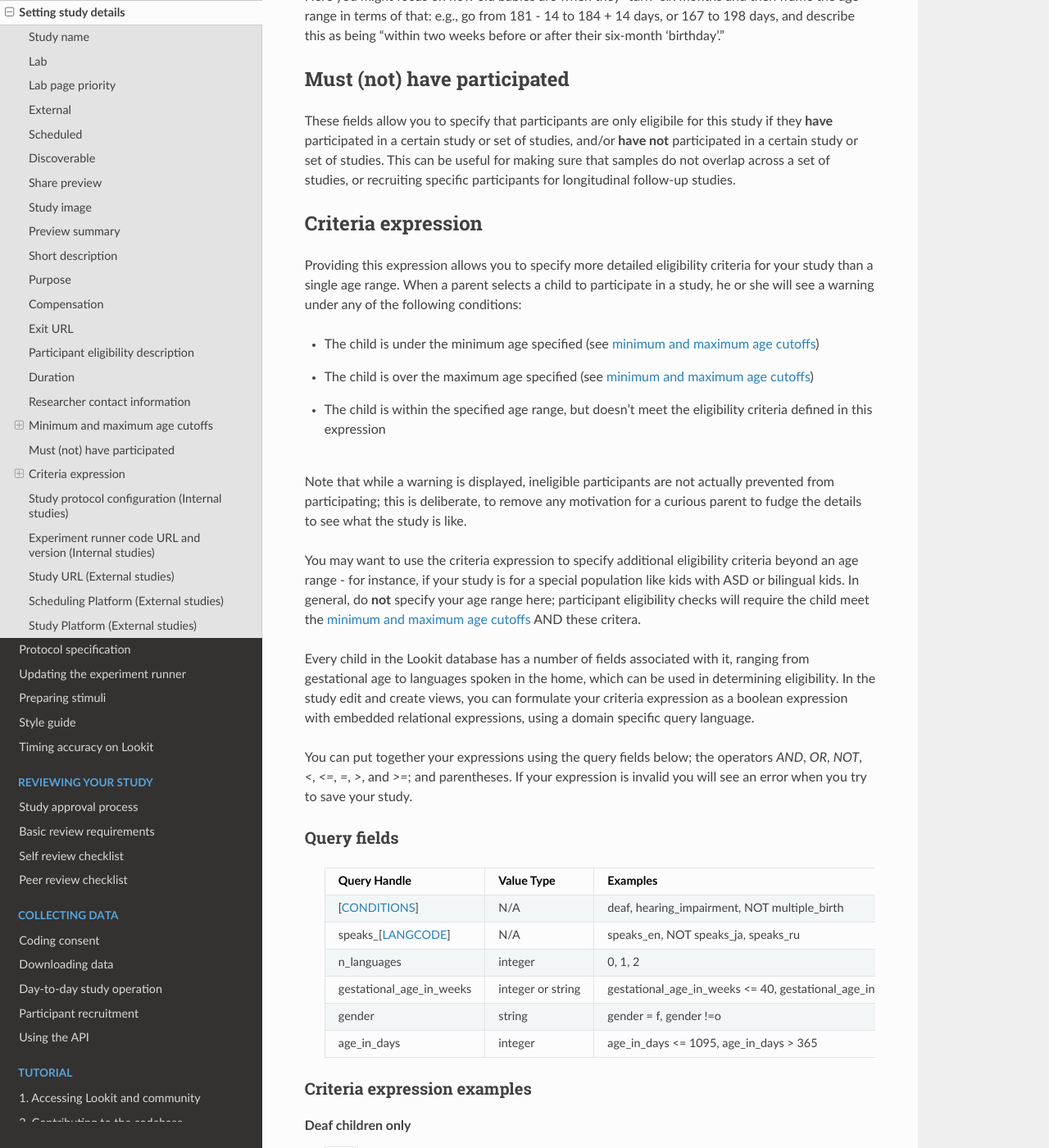
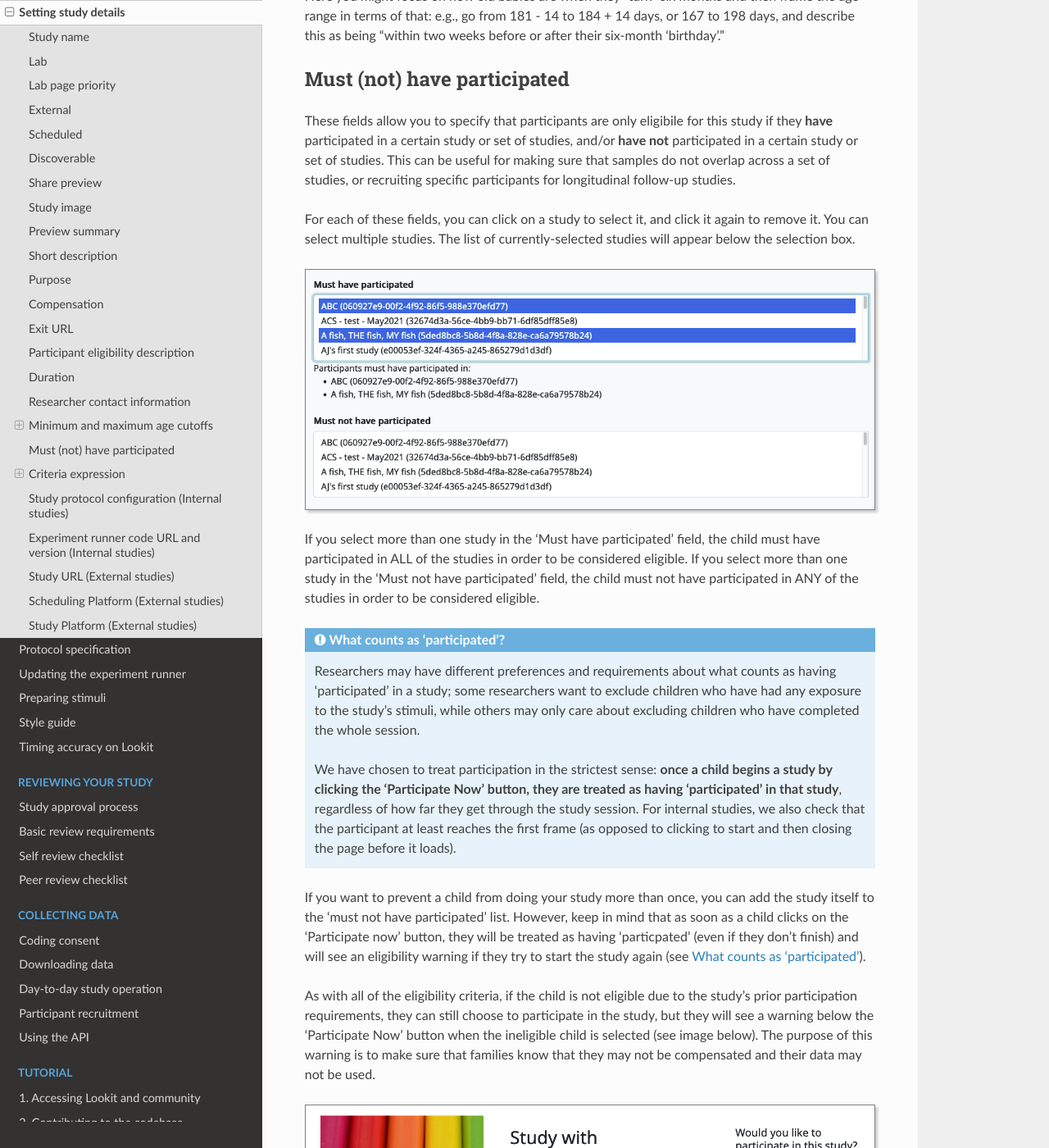
Before and after one commit to lookit/lookit-docs, a Sphinx documentation site: the page built from docs/source/researchers-set-study-fields.rst, in a window 1280 px wide and 1400 px high, scrolled down 5667 px. Shown: the whole window at 82% size. Built offline with Sphinx 7.4.7 and the Read the Docs theme 2.0.0, drawn with Linux system fonts in a browser that asks for light colours; some of the changed text lies outside the part shown.

Commit message:
add more details and screenshots for must (not) have participated study criteria

```diff
--- a/docs/source/researchers-set-study-fields.rst
+++ b/docs/source/researchers-set-study-fields.rst
@@ -107,7 +107,7 @@ Age limits specified here should be carefully considered with respect to the `mi
 
 .. admonition:: How does eligibility work?
 
-   There are two separate ways you specify eligibility criteria for your study: the "automatically checkable" parts (criteria expression and min/max ages, discussed below), and the "parent-facing description" part (above).
+   There are two separate ways you specify eligibility criteria for your study: the "automatically checkable" parts (min/max ages, prior study participation, and criteria expression; discussed below), and the "parent-facing description" part (above).
 
    The "automatically checkable" parts are used for several things:
 
@@ -160,11 +160,34 @@ Another common standard in the literature is to report a finding in "N-month-old
 
 Here you might focus on how old babies are when they "turn" six months and then frame the age range in terms of that: e.g., go from 181 - 14 to 184 + 14 days, or 167 to 198 days, and describe this as being "within two weeks before or after their six-month 'birthday'."
 
+.. _study_participation_criteria:
+
 =============================
 Must (not) have participated
 =============================
 
 These fields allow you to specify that participants are only eligibile for this study if they **have** participated in a certain study or set of studies, and/or **have not** participated in a certain study or set of studies. This can be useful for making sure that samples do not overlap across a set of studies, or recruiting specific participants for longitudinal follow-up studies.
+
+For each of these fields, you can click on a study to select it, and click it again to remove it. You can select multiple studies. The list of currently-selected studies will appear below the selection box.
+
+.. image:: _static/img/study_edit_must_have_participated.png
+    :alt: Study 'must have participated' and 'must not have participated' eligibility fields, with two studies selected.
+
+If you select more than one study in the 'Must have participated' field, the child must have participated in ALL of the studies in order to be considered eligible. If you select more than one study in the 'Must not have participated' field, the child must not have participated in ANY of the studies in order to be considered eligible.
+
+.. admonition:: What counts as 'participated'?
+    :name: what-counts-as-participated
+
+    Researchers may have different preferences and requirements about what counts as having 'participated' in a study; some researchers want to exclude children who have had any exposure to the study's stimuli, while others may only care about excluding children who have completed the whole session.
+
+    We have chosen to treat participation in the strictest sense: **once a child begins a study by clicking the 'Participate Now' button, they are treated as having 'participated' in that study**, regardless of how far they get through the study session. For internal studies, we also check that the participant at least reaches the first frame (as opposed to clicking to start and then closing the page before it loads).
+
+If you want to prevent a child from doing your study more than once, you can add the study itself to the 'must not have participated' list. However, keep in mind that as soon as a child clicks on the 'Participate now' button, they will be treated as having 'particpated' (even if they don't finish) and will see an eligibility warning if they try to start the study again (see :ref:`What counts as 'participated' <what-counts-as-participated>`).
+
+As with all of the eligibility criteria, if the child is not eligible due to the study's prior participation requirements, they can still choose to participate in the study, but they will see a warning below the 'Participate Now' button when the ineligible child is selected (see image below). The purpose of this warning is to make sure that families know that they may not be compensated and their data may not be used.
+
+.. image:: _static/img/study_eligibility_warning.png
+    :alt: Family-facing study detail page with an ineligible child selected and red ineligibility warning text.
 
 .. _study_eligibility_criteria:
 
@@ -175,6 +198,7 @@ Providing this expression allows you to specify more detailed eligibility criter
 
 - The child is under the minimum age specified (see `minimum and maximum age cutoffs`_)
 - The child is over the maximum age specified (see `minimum and maximum age cutoffs`_)
+- The child does not meet the prior study participation requirements (see :ref:`Must (not) have participated' <study_participation_criteria>`).
 - The child is within the specified age range, but doesn't meet the eligibility criteria defined in this expression
 
 Note that while a warning is displayed, ineligible participants are not actually prevented from participating; this is deliberate, to remove any motivation for a curious parent to fudge the details to see what the study is like.
```
Also changed, not shown: docs/source/_static/img/study_edit_must_have_participated.png (added), docs/source/_static/img/study_eligibility_warning.png (added).
